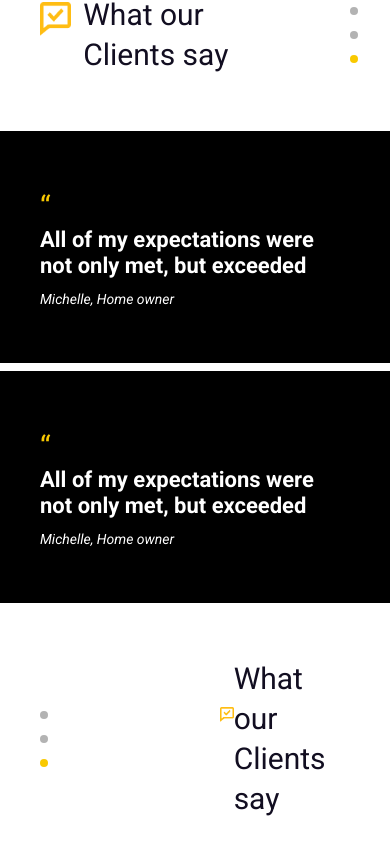
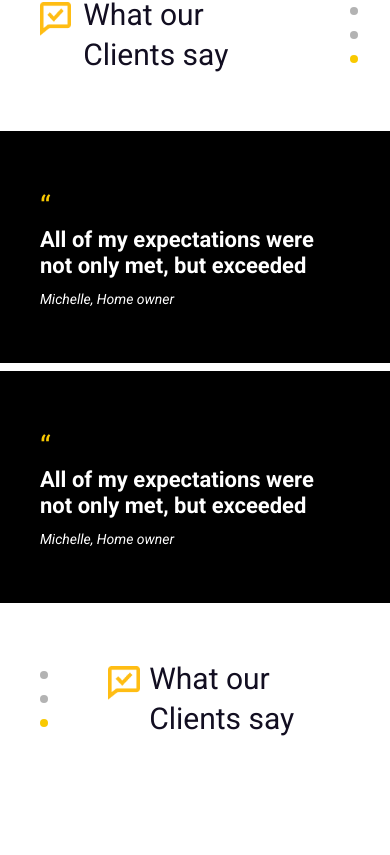
Before and after one commit to Michael0814772/superproxy-app, a React (Create React App) app: page / in a window 390 px wide. Shown: the part 1656-2511 px from the top of the page. After the commit the page ends 2451 px from the top, so only its background shows below. Built offline with nearby package versions, Linux system fonts and the light colour scheme.

Commit message:
homepage changes

```diff
--- a/src/body/Thirddiv.jsx
+++ b/src/body/Thirddiv.jsx
@@ -38,14 +38,14 @@ const Thirddiv = () => {
                 </div>
 
                 <div className='lg:col-span-1 w-full flex lg:justify-center items-center gap-3 px-10 md:px-20 py-14 lg:py-20 relative'>
-                    <div className='mr-40 lg:mr-20'>
+                    <div className='mr-12 lg:mr-20'>
                         <div className='w-2 h-2 rounded-full bg-btnharsh mb-4' />
                         <div className='w-2 h-2 rounded-full bg-btnharsh mb-4' />
                         <div className='w-2 h-2 rounded-full bg-btncolor' />
                     </div>
 
                     <div className='flex items-center'>
-                        <div><img src={say} alt="say" className='w-8 -mt-8 sm:mr-16' /></div>
+                        <div><img src={say} alt="say" className='w-8 -mt-8 mr-6' /></div>
                         <div>
                             <h1 className='w-9/12 text-bold text-homefonttwo md:text-hmobile'>What our Clients say</h1>
                         </div>
```
